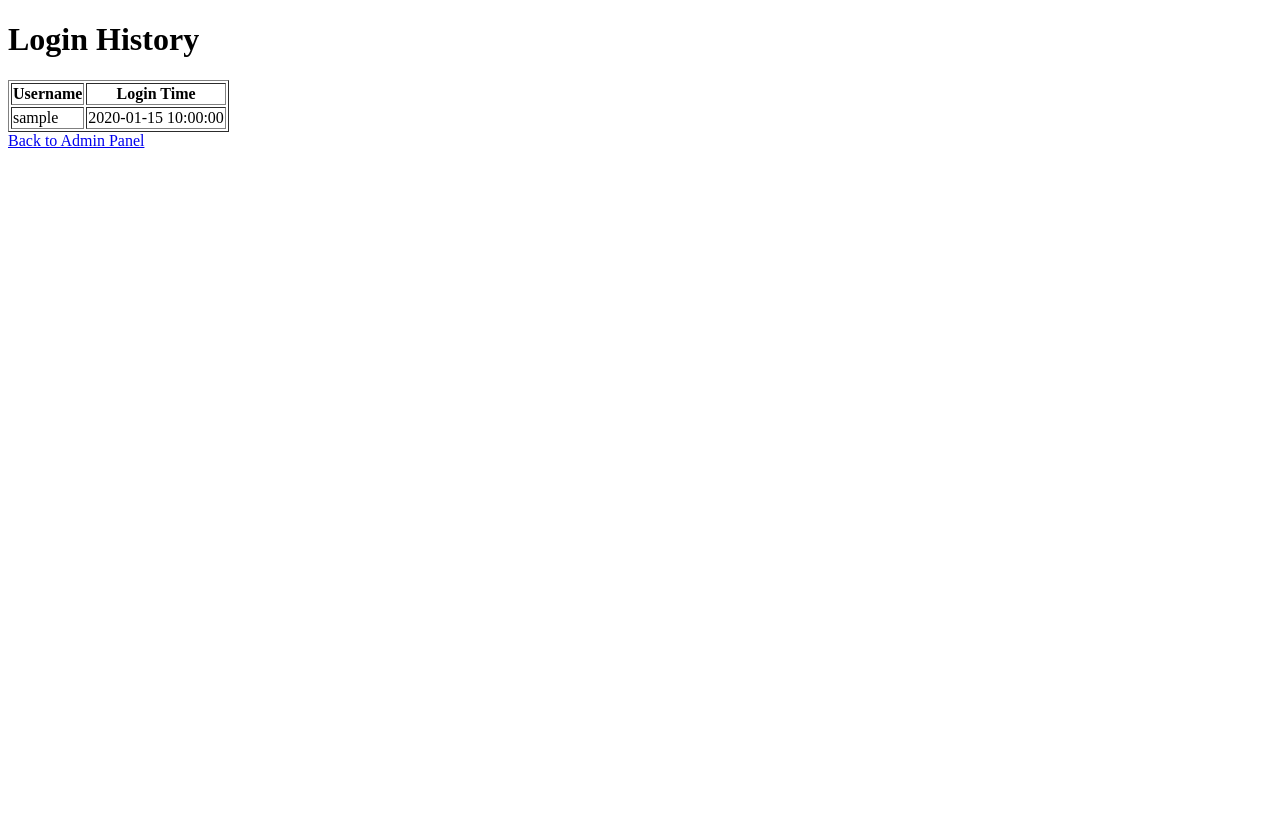
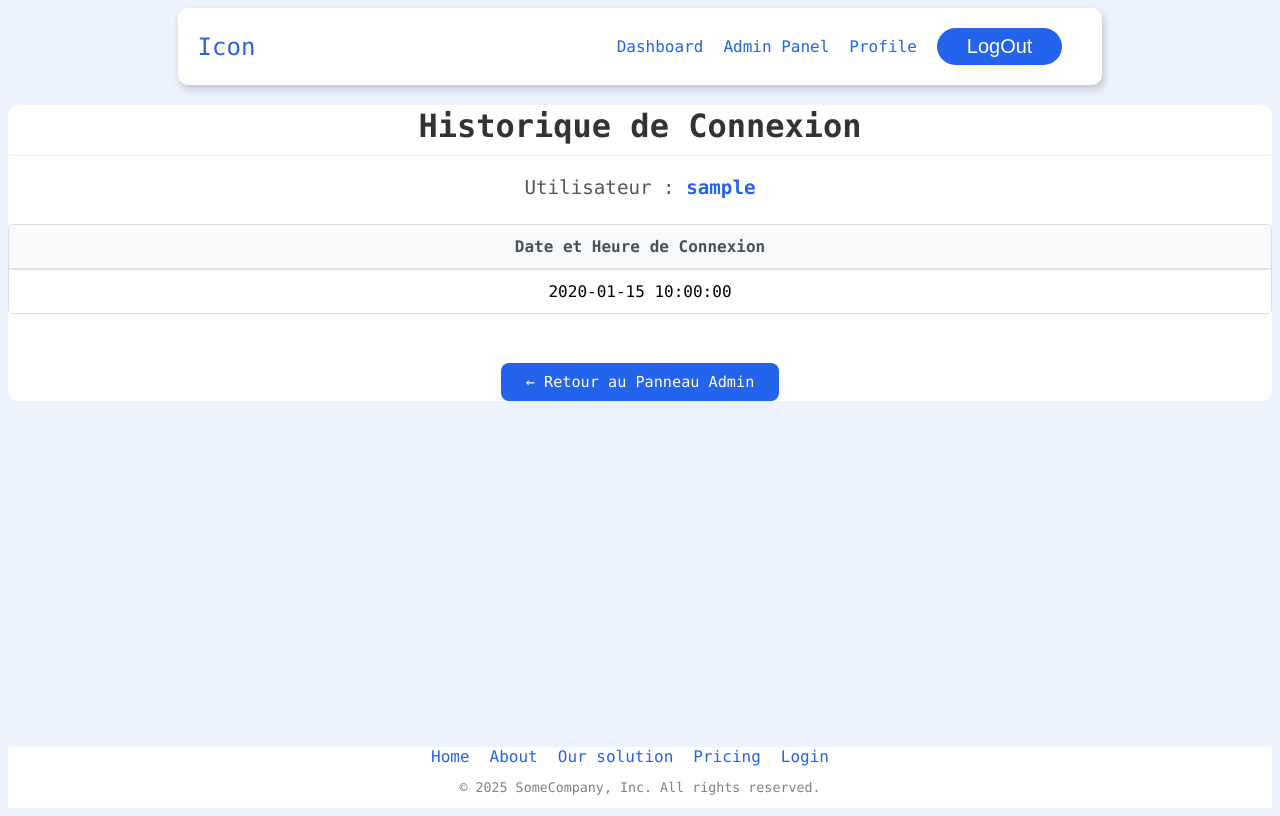
Before and after one commit to FelipeZani/Projet-DevWeb-IOT, a Flask app: template templates/view_login_history.html in a window 1280 px wide. Before the commit the page ends 148 px from the top, so only its background shows below. Run offline with Flask 3, Linux system fonts and the light colour scheme; the template is opened without the code that fills it: values that come from a table or form of the project are taken from there, others are empty; tables that the repository leaves empty hold one stand-in row (values such as "Sample post").

Commit message:
login history css

```diff
--- a/static/styles/base_layout.css
+++ b/static/styles/base_layout.css
@@ -222,3 +222,7 @@
     color: white;
     text-decoration: none;
   }
+
+  #back-to-dashboard {
+    color: white;
+  }
--- /dev/null
+++ b/static/styles/login_history.css
@@ -0,0 +1,78 @@
+/* static/styles/login_history.css */
+
+.history-container h1,
+.history-container h2 {
+	color: #333;
+	border-bottom: 1px solid #eee;
+	padding-bottom: 10px;
+	margin-bottom: 20px;
+	text-align: center;
+	/* AJOUT: Centre le titre H1 (et H2 si utilisé) */
+}
+
+.history-container h1 {
+	margin-top: 0;
+}
+
+/* Style pour le sous-titre indiquant l'utilisateur */
+.history-user-info {
+	font-size: 1.2em;
+	color: #555;
+	margin-bottom: 25px;
+	text-align: center;
+	/* AJOUT: Centre aussi ce paragraphe */
+}
+
+.history-user-info strong {
+	color: #2463eb;
+}
+
+/* Conteneur pour le tableau pour le scrolling */
+.history-table-container {
+	overflow-x: auto;
+	margin-top: 15px;
+	border: 1px solid #ddd;
+	border-radius: 5px;
+	background-color: #fff;
+}
+
+/* Style de base du tableau */
+.history-table {
+	width: 100%;
+	border-collapse: collapse;
+}
+
+.history-table th,
+.history-table td {
+	padding: 12px 15px;
+	/* MODIFIÉ: text-align: left; remplacé par center */
+	text-align: center;
+	/* Centre le contenu des cellules (en-tête et données) */
+	border-bottom: 1px solid #eee;
+	vertical-align: middle;
+}
+
+.history-table th {
+	background-color: #f8f9fa;
+	font-weight: bold;
+	color: #495057;
+	white-space: nowrap;
+	border-bottom-width: 2px;
+	border-color: #dee2e6;
+	/* text-align: center; est déjà appliqué par la règle commune ci-dessus */
+}
+
+/* Optionnel: Style pour les lignes paires (meilleure lisibilité) */
+.history-table tbody tr:nth-child(even) {
+	background-color: #f9f9f9;
+}
+
+/* Optionnel: Effet au survol des lignes */
+.history-table tbody tr:hover {
+	background-color: #f1f1f1;
+}
+
+/* Enlever la bordure inférieure de la dernière ligne */
+.history-table tbody tr:last-child td {
+	border-bottom: none;
+}
--- a/templates/view_login_history.html
+++ b/templates/view_login_history.html
@@ -1,29 +1,58 @@
-<!DOCTYPE html>
+{% extends "base_layout.html" %}
 
-<head>
+{% block head %}
+{{ super() }}
 <meta charset="UTF-8">
-  <title>Login history</title>
-</head>
+<link rel="stylesheet" type="text/css" href="{{ url_for('static', filename='styles/login_history.css') }}">
+{% endblock %}
 
-<body>
-  <h1>Login History</h1>
+{% block title %}Historique de Connexion - {{ user.username }}{% endblock %}
 
-  <table border="1">
+{% block list %}
+{# Navigation similaire à admin_panel #}
+<ul class="custom-ul">
+  <li><a href="{{ url_for('dashboard') }}">Dashboard</a></li>
+  <li><a href="{{ url_for('admin_panel') }}">Admin Panel</a></li>
+  <li><a href="{{ url_for('profile') }}">Profile</a></li>
+  <li>
+    <a href="{{url_for('logout')}}"><button class="button-signup custom-button">LogOut</button></a>
+  </li>
+</ul>
+{% endblock %}
+
+{% block content %}
+<div class="custom-container history-container">
+
+  <h1>Historique de Connexion</h1>
+  <p class="history-user-info">Utilisateur : <strong>{{ user.username }}</strong></p>
+
+  <div class="history-table-container">
+    <table class="history-table">
       <thead>
         <tr>
-        <th>Username</th>
-        <th>Login Time</th>
+          {# SUPPRIMÉ: <th>Nom d'utilisateur</th> #}
+          <th>Date et Heure de Connexion</th> {# La seule colonne restante dans l'en-tête #}
         </tr>
       </thead>
       <tbody>
         {% for entry in history %}
         <tr>
-        <td>{{ entry.username }}</td>
-        <td>{{ entry.login_time }}</td>
+          {# SUPPRIMÉ: <td>{{ entry.username }}</td> #}
+          <td>{{ entry.login_time.strftime('%Y-%m-%d %H:%M:%S') }}</td> {# La seule donnée restante #}
+        </tr>
+        {% else %}
+        <tr>
+          {# MODIFIÉ: colspan="1" car il ne reste qu'une colonne #}
+          <td colspan="1" style="text-align: center; padding: 20px; color: #777;">Aucun historique de connexion trouvé
+            pour cet utilisateur.</td>
         </tr>
         {% endfor %}
       </tbody>
     </table>
+  </div>
 
-  <a href="{{ url_for('admin_panel') }}">Back to Admin Panel</a>
-</body>
+  <br>
+  <a href="{{ url_for('admin_panel') }}" class="back-link" id="back-to-dashboard">← Retour au Panneau Admin</a>
+
+</div><!-- End history-container -->
+{% endblock %}
```
Lines whose indentation alone changed are shown as unchanged.
